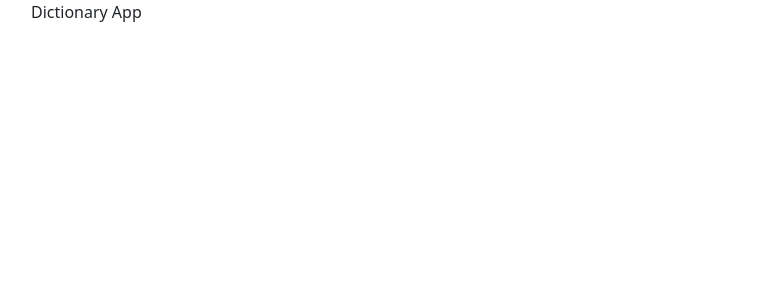
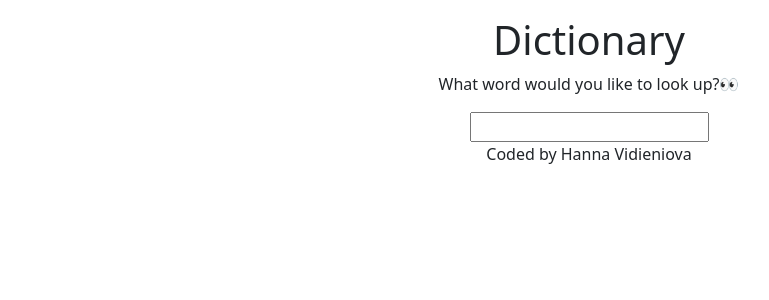
Before and after one commit to HannaVid/dictionary-project, a React (Create React App) app: page / in a window 1280 px wide. Shown: the top 300 px of the page, without its empty margins (51-820 px from the left). Built offline with nearby package versions, Linux system fonts and the light colour scheme.

Commit message:
Implemented search engine

```diff
--- a/public/index.html
+++ b/public/index.html
@@ -9,7 +9,6 @@
       name="description"
       content="Web site created using create-react-app"
     />
-    <link rel="apple-touch-icon" href="%PUBLIC_URL%/logo192.png" />
     <link rel="manifest" href="%PUBLIC_URL%/manifest.json" />
     <title>Dictionary App</title>
   </head>
--- a/src/App.js
+++ b/src/App.js
@@ -1,13 +1,19 @@
 import "./App.css";
+import Dictionary from "./Dictionary";
 
-function App() {
+export default function App() {
   return (
     <div className="App">
-      <div className="container">
-        <header className="App-header">Dictionary App</header>
+      <div className="container text-center mt-3">
+        <header className="App-header">
+          <h1>Dictionary</h1>
+          <p>What word would you like to look up?👀</p>
+        </header>
+        <main>
+          <Dictionary />
+        </main>
+        <footer>Coded by Hanna Vidieniova</footer>
       </div>
     </div>
   );
 }
-
-export default App;
--- /dev/null
+++ b/src/Dictionary.js
@@ -0,0 +1,24 @@
+import React, { useState } from "react";
+import "./Dictionary.css";
+
+export default function Dictionary() {
+  let [keyWord, setKeyWord] = useState("");
+
+  function Search(event) {
+    event.preventDefault();
+    return alert(`Searching ${keyWord}`);
+  }
+
+  function handleKeyWordChange(event) {
+    setKeyWord(event.target.value);
+    console.log(event.target.value);
+  }
+
+  return (
+    <div className="Dictionary">
+      <form onSubmit={Search}>
+        <input type="search" onChange={handleKeyWordChange} />
+      </form>
+    </div>
+  );
+}
```
Also changed, not shown: public/manifest.json, src/Dictionary.css (added).
